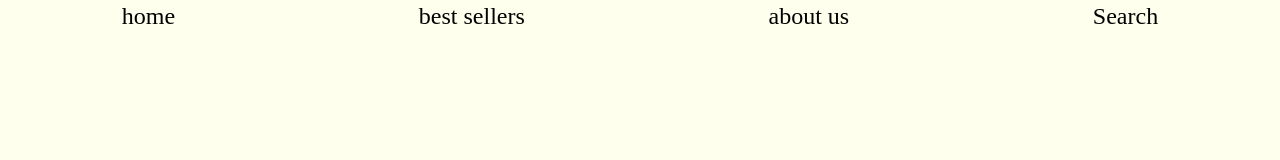
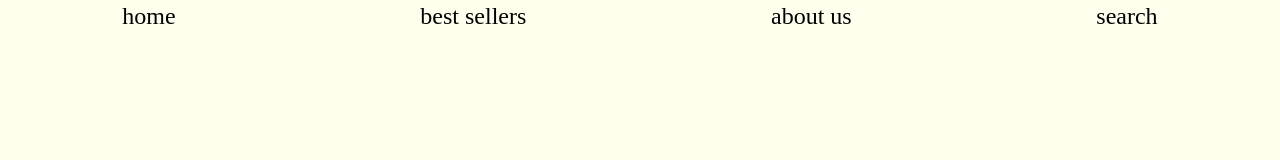
Before and after one commit to shafeeshafee/tsundoku, a React (Create React App) app: page / in a window 1280 px wide. Shown: the top 160 px of the page. Built offline with nearby package versions, Linux system fonts and the light colour scheme.

Commit message:
capitalization

```diff
--- a/src/Components/Navbar.js
+++ b/src/Components/Navbar.js
@@ -8,7 +8,7 @@ const Navbar = () => {
 				<NavLink to="/">home</NavLink>
 				<NavLink to="/bestsellers">best sellers</NavLink>
 				<NavLink to="/aboutus">about us</NavLink>
-				<NavLink to="/search">Search</NavLink>
+				<NavLink to="/search">search</NavLink>
 			</div>
 		</nav>
 	);
```
